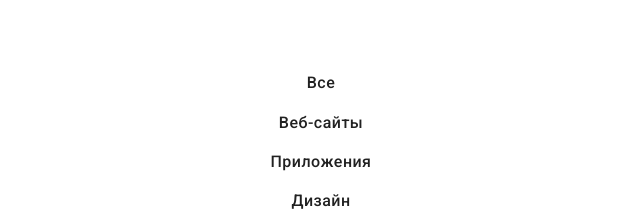
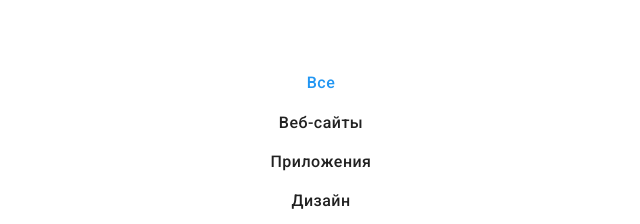
Before and after one commit to Oleksandr-Slipchenko/goit-markup-hw-02, a plain HTML site: page portfolio.html in a window 1280 px wide. In both pictures the pointer is over the element "Все". Shown: the part 151-375 px from the top of the page, 339-979 px from the left. Drawn offline with Linux system fonts and the light colour scheme.

Commit message:
Добавляет фокус для фильтра в Портфолио

```diff
--- a/css/style.css
+++ b/css/style.css
@@ -182,6 +182,11 @@ body {
 	line-height: 1.62;
 	text-align: center;
 }
+.button-filter:hover,
+.button-filter:focus {
+	color: var(--text-color-hover);
+}
+
 .filter-article {
 	font-size: 18px;
 	line-height: 1.55;
```
